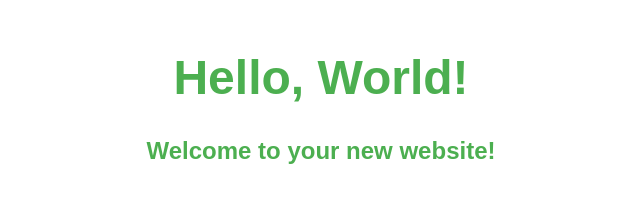
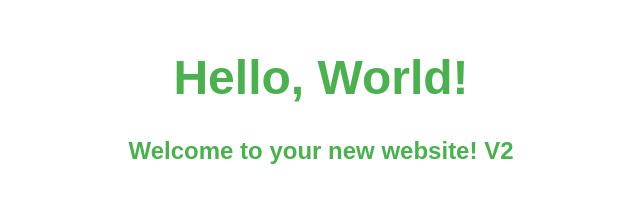
Before and after one commit to raulsouza/rga-cloud-portal, a plain HTML site: page portal-files/index.html in a window 1280 px wide. Shown: the whole page, without its empty margins (319-959 px from the left). Drawn offline with Linux system fonts and the light colour scheme.

Commit message:
V2 added

```diff
--- a/portal-files/index.html
+++ b/portal-files/index.html
@@ -20,7 +20,7 @@
 <body>
     <div class="message">
         <h1>Hello, World!</h1>
-        <p>Welcome to your new website!</p>
+        <p>Welcome to your new website! V2</p>
     </div>
 </body>
 </html>
```
